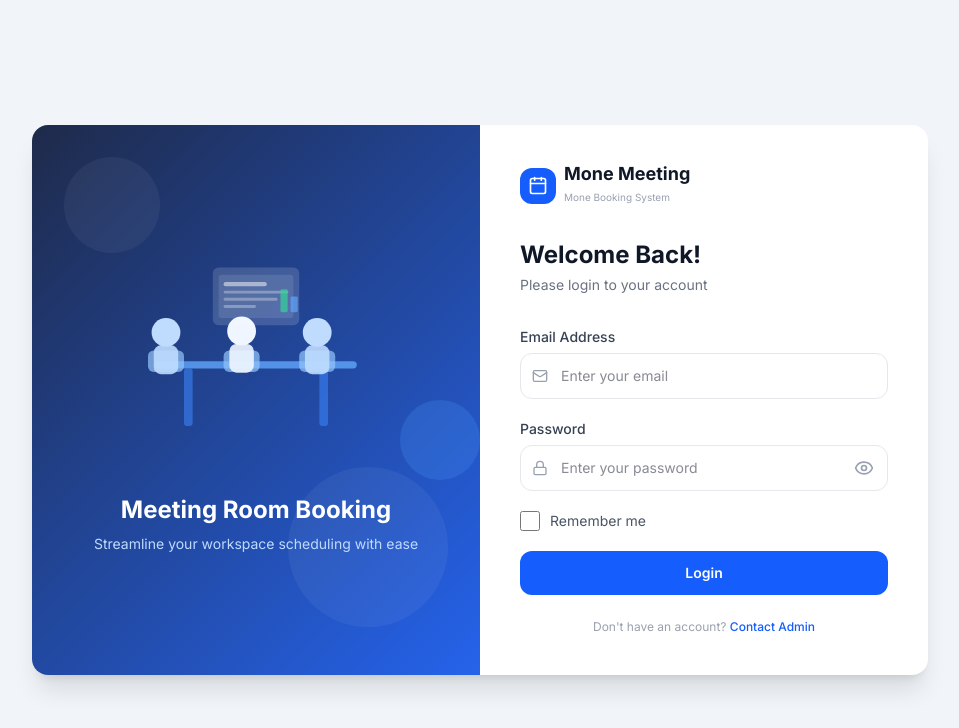
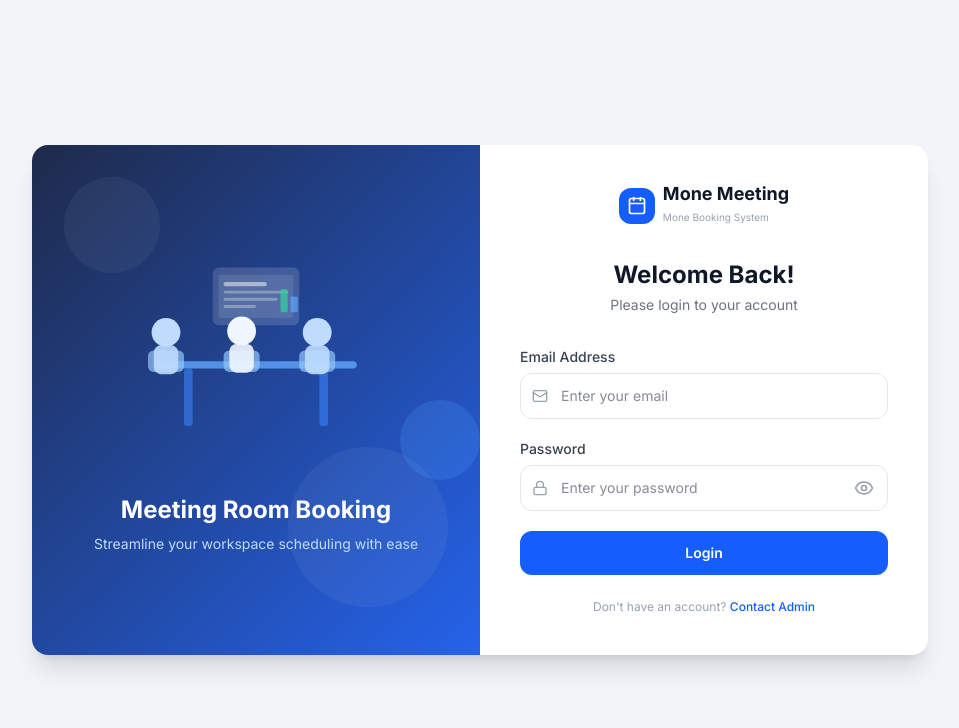
Before and after one commit to HKS-Mone/meeting-booking-system, a Next.js app: page /login in a window 1280 px wide. Shown: the top 728 px of the page, without its empty margins (160-1119 px from the left). Built offline with nearby package versions, Linux system fonts and the light colour scheme; no server answers.

Commit message:
feat: update login page

```diff
--- a/src/app/(auth)/login/page.tsx
+++ b/src/app/(auth)/login/page.tsx
@@ -95,7 +95,7 @@ export default function LoginPage() {
         {/* Right panel — form */}
         <div className="w-full md:flex-1 flex flex-col justify-center px-6 py-8 sm:px-8 sm:py-10 md:px-10" style={{ maxWidth: '460px' }}>
           {/* Logo */}
-          <div className="flex items-center gap-2 mb-8">
+          <div className="flex items-center justify-center gap-2 mb-8">
             <div className="w-9 h-9 rounded-xl bg-blue-600 flex items-center justify-center">
               <Calendar className="w-5 h-5 text-white" />
             </div>
@@ -105,8 +105,8 @@ export default function LoginPage() {
             </div>
           </div>
 
-          <h1 className="text-2xl font-bold text-gray-900">Welcome Back!</h1>
-          <p className="text-gray-500 text-sm mt-1 mb-8">Please login to your account</p>
+          <h1 className="text-2xl font-bold text-gray-900 text-center">Welcome Back!</h1>
+          <p className="text-gray-500 text-sm mt-1 mb-8 text-center">Please login to your account</p>
 
           <form onSubmit={handleSubmit} noValidate className="space-y-5">
             {/* Error banner */}
@@ -161,19 +161,6 @@ export default function LoginPage() {
               </div>
             </div>
 
-            {/* Remember */}
-            <div className="flex items-center justify-between">
-              <label className="flex items-center gap-2.5 text-sm text-gray-600 cursor-pointer select-none">
-                <input
-                  type="checkbox"
-                  checked={remember}
-                  onChange={(e) => setRemember(e.target.checked)}
-                  className="w-5 h-5 rounded border-gray-300 text-blue-600 focus:ring-blue-500"
-                />
-                Remember me
-              </label>
-            </div>
-
             {/* Submit */}
             <button
               type="submit"
```
